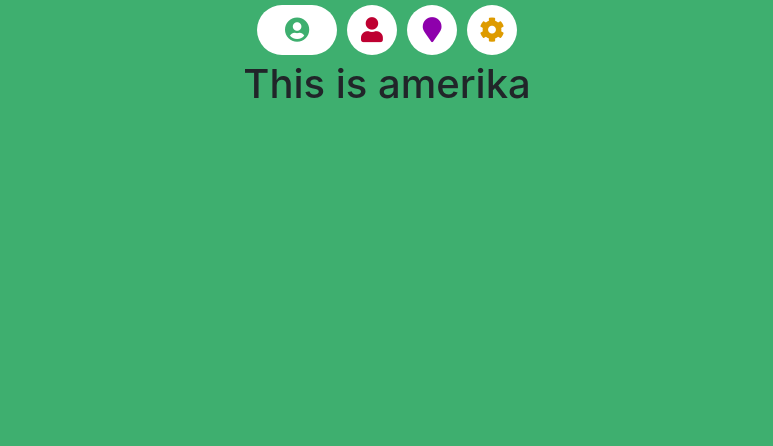
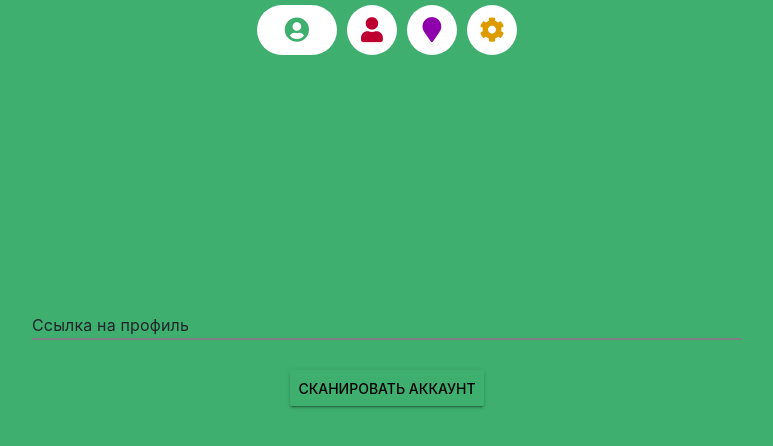
Before and after one commit to shzfrnia/Vk_script_front, a Vue app: page /one in a window 1280 px wide. Shown: the top 446 px of the page, without its empty margins (253-1026 px from the left). Built offline with nearby package versions, Linux system fonts and the light colour scheme.

Commit message:
Init SetAccountPage

```diff
--- a/package.json
+++ b/package.json
@@ -14,6 +14,7 @@
     "jquery": "^3.4.1",
     "popper.js": "^1.15.0",
     "vue": "^2.6.10",
+    "vue-material": "^1.0.0-beta-11",
     "vue-router": "^3.0.3",
     "vuex": "^3.0.1"
   },
--- a/src/App.vue
+++ b/src/App.vue
@@ -1,7 +1,7 @@
 <template>
   <div :style="{'background-color': selectedBgColor}" id="app">
       <nav-bar></nav-bar>
-      <div class="container">
+      <div style="display: flex; height: 100%;" class="container">
           <transition name="component-fade" mode="out-in">
             <router-view/>
           </transition>
@@ -33,6 +33,8 @@
         transition: 0.4s;
         height: 100vh;
         overflow: auto;
+        display: flex;
+        flex-direction: column;
     }
 
     .component-fade-enter-active, .component-fade-leave-active {
--- a/src/main.js
+++ b/src/main.js
@@ -2,9 +2,12 @@ import Vue from 'vue'
 import App from './App.vue'
 import router from './router'
 import store from './store'
+import VueMaterial from 'vue-material'
+import 'vue-material/dist/vue-material.min.css'
 import 'bootstrap';
 import 'bootstrap/dist/css/bootstrap.min.css';
 
+Vue.use(VueMaterial)
 Vue.config.productionTip = false
 
 
--- a/src/router.js
+++ b/src/router.js
@@ -21,7 +21,7 @@ export default new Router({
     {
       path: '/one',
       name: 'One',
-      component: () => import('./views/OnePage.vue'),
+      component: () => import('./views/SetAccount.vue'),
       meta: {
         bkColor: "#3EAF6F"
       }
--- /dev/null
+++ b/src/views/SetAccount.vue
@@ -0,0 +1,32 @@
+<template>
+    <div class="container">
+        <div class="row justify-content-center">
+            <div class="col-8">
+                <md-field>
+                    <label style="justify-self: center">Ссылка на профиль</label>
+                    <md-input v-model="type"></md-input>
+                </md-field>
+                <md-button class="md-raised md-primary">Сканировать аккаунт</md-button>
+            </div>
+        </div>
+    </div>
+</template>
+
+<script>
+
+  export default {
+    name: "OnePage"
+  }
+</script>
+
+<style scoped>
+    .md-field:after {
+        height: 2px;
+        background: gray;
+    }
+
+    .container {
+        align-self: center;
+        margin-bottom: 160px;
+    }
+</style>
```
Also changed, not shown: 1 other file (tests, documents, lock files or other folders).
